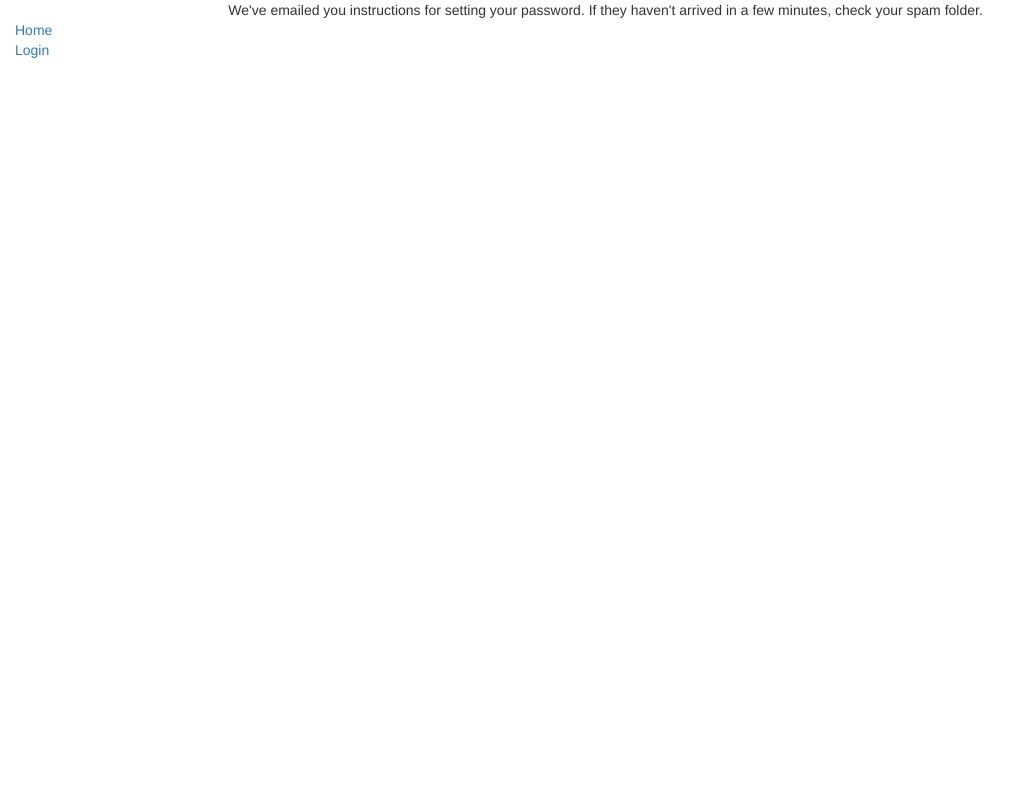
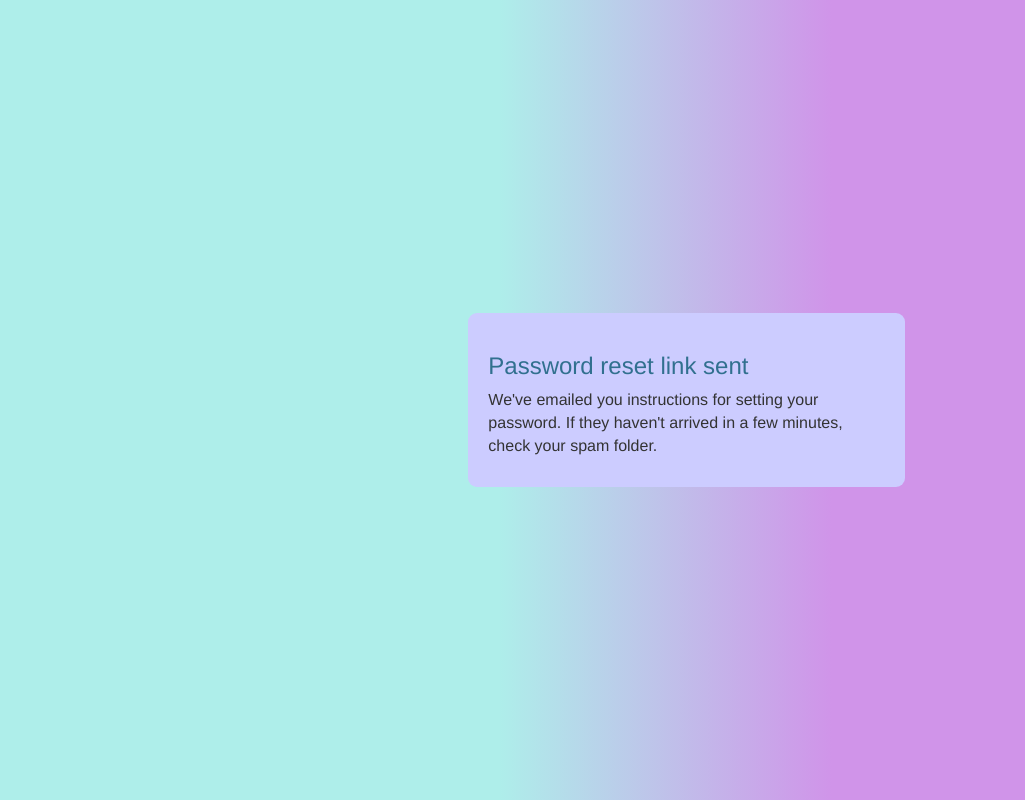
Before and after one commit to NabinPrasadDhungana/Django-Local-Library, a Django app: a page that uses locallibrary/templates/registration/password_reset_done.html in a window 1280 px wide. Shown: the whole page, without its empty margins (0-1025 px from the left). Run offline with Django 5.2, Linux system fonts and the light colour scheme.

```diff
--- a/locallibrary/templates/registration/login.html
+++ b/locallibrary/templates/registration/login.html
@@ -11,13 +11,12 @@
               justify-content: center;
               align-items: center;
               height: 100vh;
-              background: rgb(174,238,234);
               background: linear-gradient(90deg, rgba(174,238,234,1) 39%, rgba(208,148,233,1) 65%);
   }
   .card {
       width: 30rem;
       max-width: 400px;
-      background-color: rgba(174,238,234,0.6);
+      background-color: #CCCCFF;
       padding: 20px;
       border-radius: 9px;
   }
--- a/locallibrary/templates/registration/password_reset_done.html
+++ b/locallibrary/templates/registration/password_reset_done.html
@@ -1,5 +1,36 @@
 {% extends "base_generic.html" %}
 
+
+{% block sidebar %}
+
+{% endblock sidebar %}
+
 {% block content %}
-  <p>We've emailed you instructions for setting your password. If they haven't arrived in a few minutes, check your spam folder.</p>
+<style>
+  body {
+    display: flex;
+    height: 100vh;
+    justify-content: center;
+    align-items: center;
+    background: linear-gradient(
+      90deg,
+      rgba(174, 238, 234, 1) 39%,
+      rgba(208, 148, 233, 1) 65%
+    );
+  }
+
+  .card {
+    max-width: 500px;
+    font-size: medium;
+    background-color: #CCCCFF;
+    border-radius: 9px;
+    padding: 2rem;
+  }
+</style>
+<div class="card">
+  <div class="card-body">
+    <h3 class="card-title text-info">Password reset link sent</h3>
+    <p>We've emailed you instructions for setting your password. If they haven't arrived in a few minutes, check your spam folder.</p>
+  </div>
+</div>
 {% endblock %}
--- a/locallibrary/templates/registration/password_reset_form.html
+++ b/locallibrary/templates/registration/password_reset_form.html
@@ -12,7 +12,6 @@
     align-items: center;
     height: 100vh;
     margin: 0;
-    background: rgb(174, 238, 234);
     background: linear-gradient(
       90deg,
       rgba(174, 238, 234, 1) 39%,
@@ -22,7 +21,7 @@
   .card {
     width: 30rem;
     max-width: 400px;
-    background-color: rgba(174, 238, 234, 0.6);
+    background-color: #CCCCFF;
     padding: 20px;
     border-radius: 9px;
   }
@@ -30,7 +29,7 @@
 
   <div class="card">
     <div class="card-body">
-      <h3 class="text-center card-title">Password Reset Form</h3>
+      <h3 class="text-info card-title">Password Reset Form</h3>
       <form action="" method="POST">
         {% csrf_token %}
         {% if form.email.errors %} {{ form.email.errors }} {% endif %}
```
Also changed, not shown: locallibrary/locallibrary/settings.py (+8 -1 lines), locallibrary/db.sqlite3.
